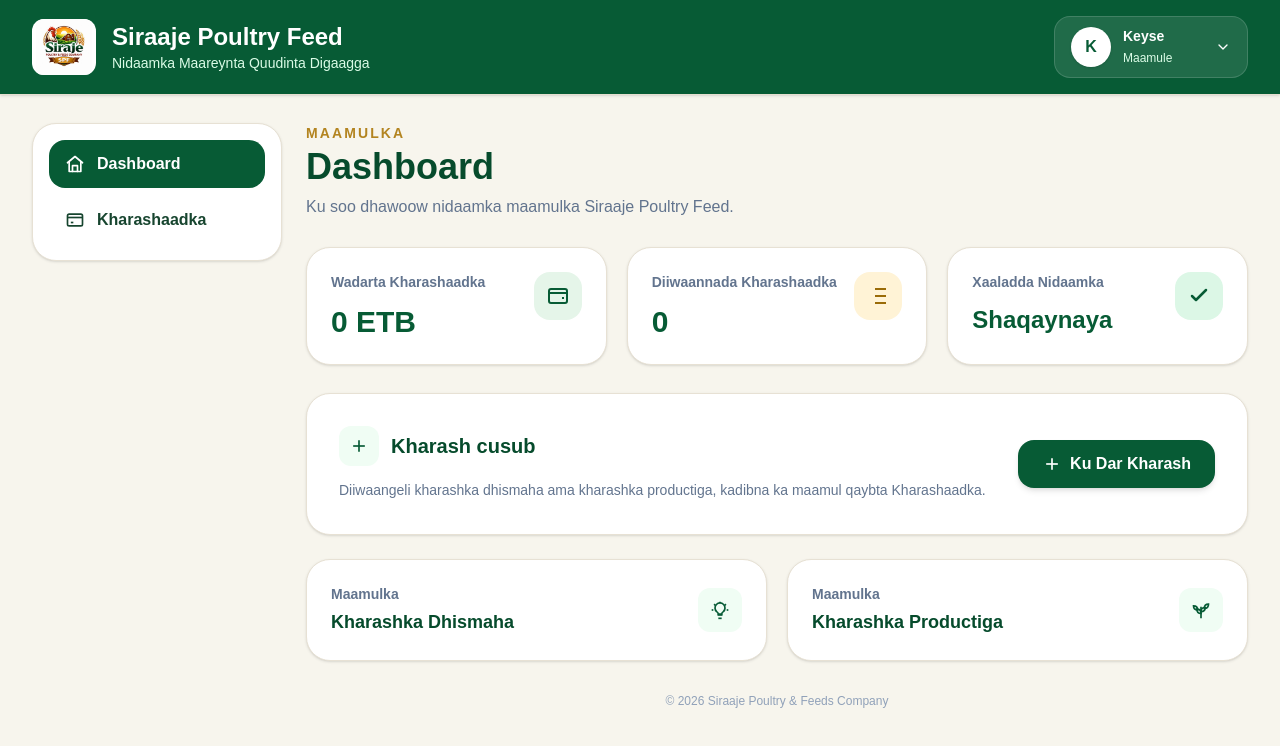
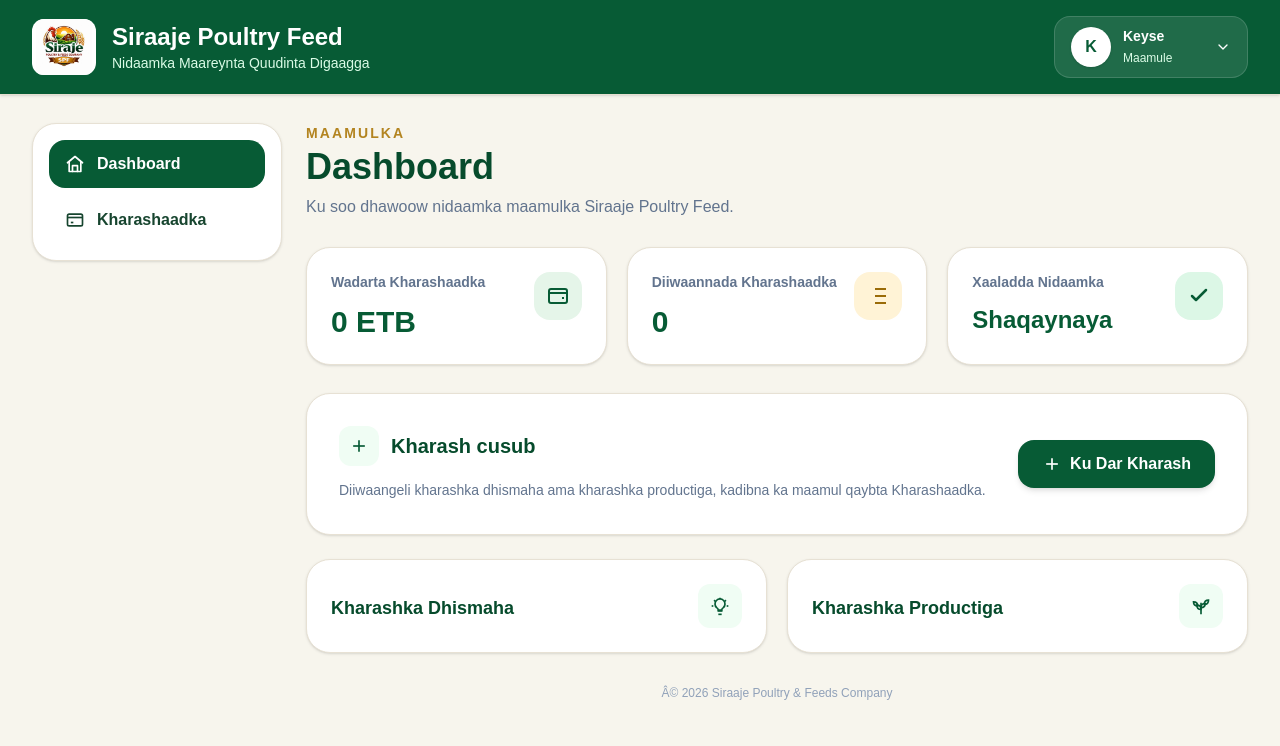
Before and after one commit to nimcofarms/siraaje-poultry-feed, a Next.js app: page /dashboard in a window 1280 px wide. Shown: the top 746 px of the page. Built offline with nearby package versions, Linux system fonts and the light colour scheme; no server answers; the database is empty.

Commit message:
Remove management labels from expense cards

```diff
--- a/app/dashboard/page.tsx
+++ b/app/dashboard/page.tsx
@@ -469,10 +469,6 @@
             >
               <div className="flex items-center justify-between gap-4">
                 <div>
-                  <p className="text-sm font-semibold text-slate-500">
-                    Maamulka
-                  </p>
-
                   <h3 className="mt-1 text-lg font-extrabold text-[#064b2c]">
                     Kharashka Dhismaha
                   </h3>
@@ -505,10 +501,6 @@
             >
               <div className="flex items-center justify-between gap-4">
                 <div>
-                  <p className="text-sm font-semibold text-slate-500">
-                    Maamulka
-                  </p>
-
                   <h3 className="mt-1 text-lg font-extrabold text-[#064b2c]">
                     Kharashka Productiga
                   </h3>
@@ -534,7 +526,7 @@
           </div>
 
           <p className="mt-8 text-center text-xs text-slate-400">
-            © 2026 Siraaje Poultry & Feeds Company
+            Â© 2026 Siraaje Poultry & Feeds Company
           </p>
         </section>
       </div>
```
